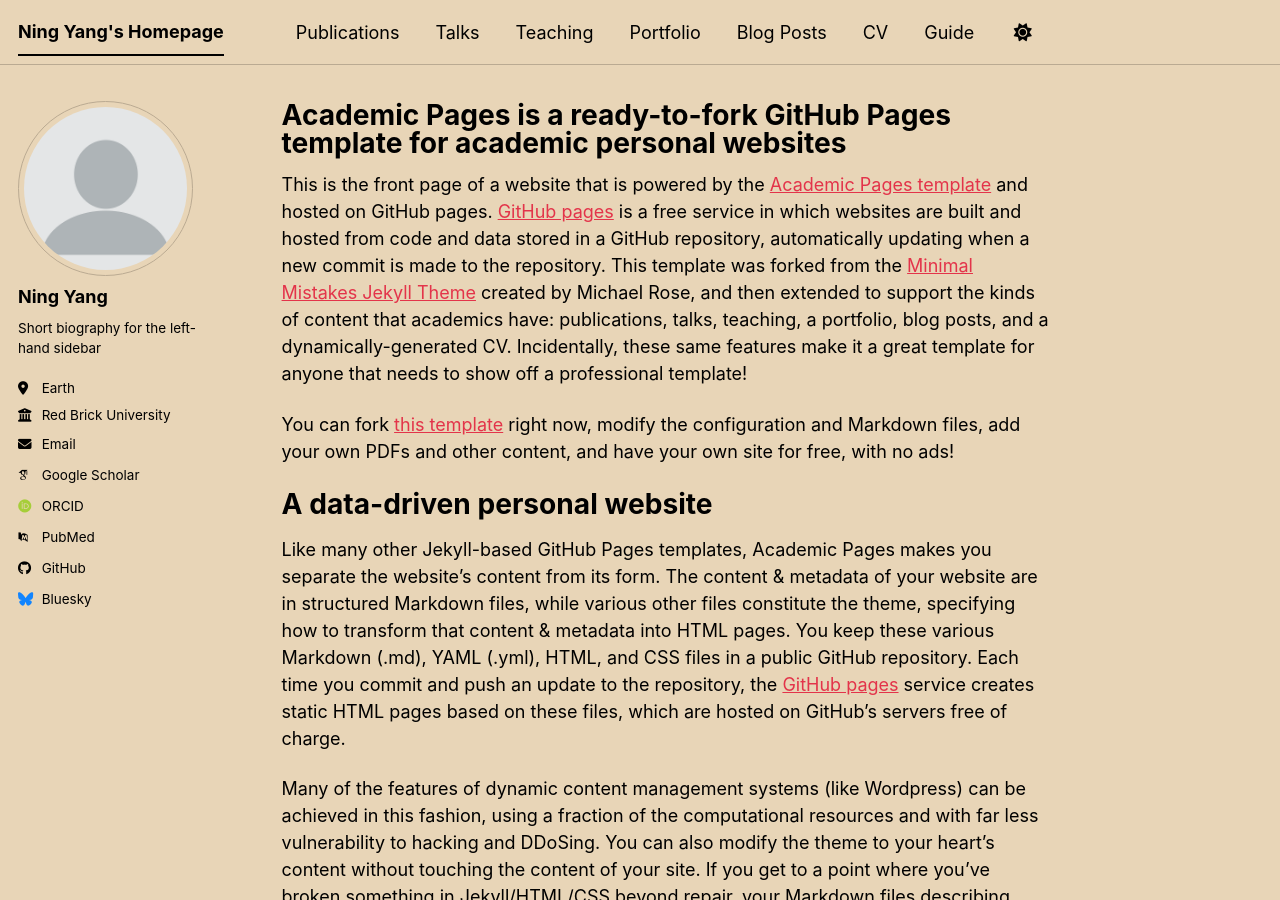
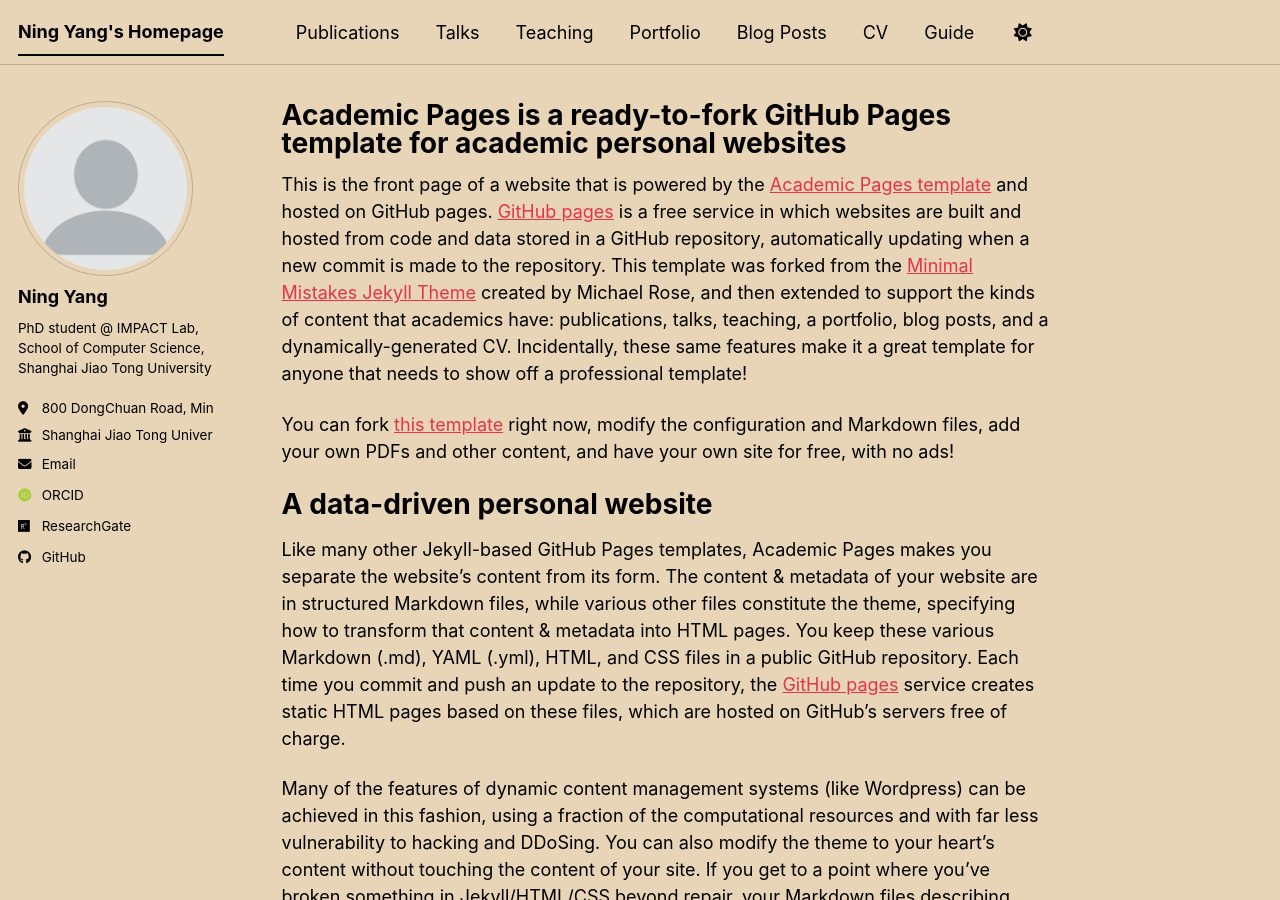
Before and after one commit to jlsbz/jlsbz.github.io, a Jekyll site: the page built from _pages/about.md, in a window 1280 px wide and 900 px high. Built offline with Jekyll 4.4.1, drawn with Linux system fonts in a browser that asks for light colours; some web fonts are replaced; a script bundle is joined from its source files by our own code; library files that are not in the unit come from our copies.

Commit message:
update 2

```diff
--- a/_config.yml
+++ b/_config.yml
@@ -26,23 +26,23 @@
   avatar           : "profile.png"
   name             : "Ning Yang"
   pronouns         : # example: "she/her"
-  bio              : "Short biography for the left-hand sidebar"
-  location         : "Earth"
-  employer         : "Red Brick University"
+  bio              : "PhD student @ IMPACT Lab, School of Computer Science, Shanghai Jiao Tong University"
+  location         : "800 DongChuan Road, Minhang District, Shanghai, China"
+  employer         : "Shanghai Jiao Tong University"
   uri              : # URL
-  email            : "none@example.org"
+  email            : "yn937391832@sjtu.edu.cn"
 
   # Academic websites
   academia         : # URL
   arxiv            : # URL - Update with the correct link to your profile
-  googlescholar    : "https://scholar.google.com/citations?user=PS_CX0AAAAAJ"
+  googlescholar    : # URL
   inspire-hep      : # URL
   impactstory      : # URL
-  orcid            : "https://orcid.org/yourorcidurl"
+  orcid            : "https://orcid.org/0009-0004-6964-8910"
   semantic         : # URL
   ssrn             : # URL
-  pubmed           : "https://www.ncbi.nlm.nih.gov/pubmed/?term=john+snow"
-  researchgate     : # URL
+  pubmed           : # URL
+  researchgate     : "https://www.researchgate.net/profile/Ning-Yang-33"
   scopus           : # URL
   zotero           : # URL
 
@@ -57,7 +57,7 @@
 
   # Social media
   artstation       : # Username
-  bluesky          : "bsky.app" # Replace this with you Bluesky username
+  bluesky          : # Username
   facebook         : # Username
   flickr           : # Username
   foursquare       : # Username
```
